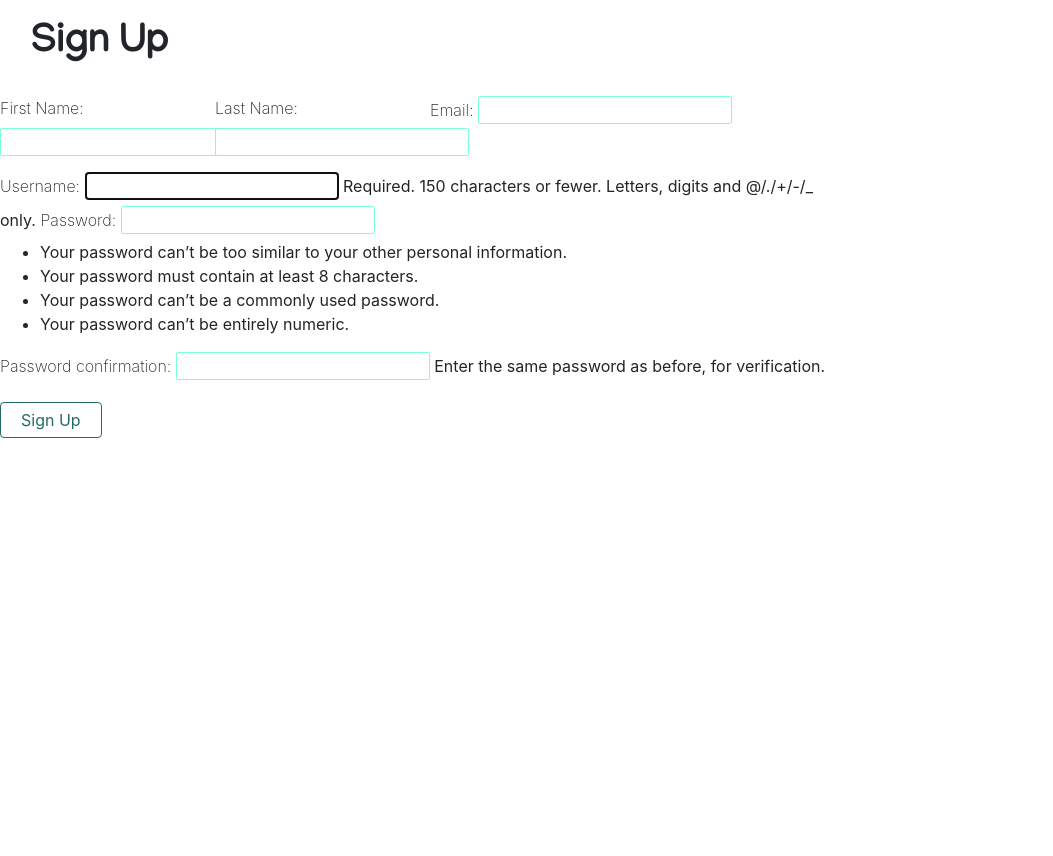
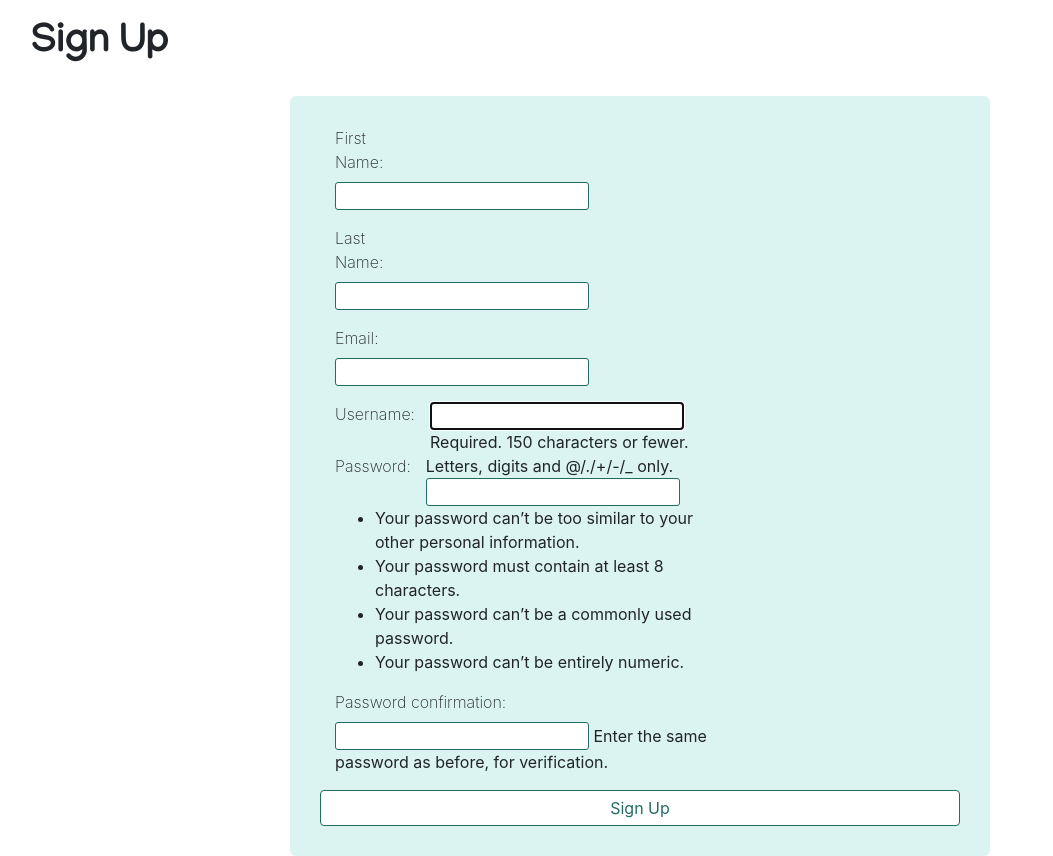
Before and after one commit to emilyc729/mybriefcase, a Django app: page /accounts/signup in a window 1280 px wide. Shown: the part 56-912 px from the top of the page, without its empty margins (0-1053 px from the left). Before the commit the page ends 494 px from the top, so only its background shows below. Run offline with Django 3.2, Linux system fonts and the light colour scheme; some libraries are stand-ins or nearby versions.

Commit message:
style forms

```diff
--- a/main_app/static/css/style.css
+++ b/main_app/static/css/style.css
@@ -48,14 +48,18 @@ main.container-fluid {
     border-radius: 6px;
 }
 
-input {
-    border: 1px solid aquamarine;
-    border-radius: 2px;
+label {
+    font-weight: 200;
+    float: left;
+    margin-right: 15px;
 }
 
-label {
-    font-weight: 200;
+input {
+    border: 1px solid var(--darkerblue);
+    border-radius: 3px;
 }
+
+
 
 
 
@@ -67,12 +71,18 @@ label {
     background-color: white;
 }
 
-.btn-outline-primary {
+.btn-outline-primary, .btn-primary {
     border: 1px solid var(--darkerblue);
-    color: var(--darkerblue)
+    color: var(--darkerblue);
 }
 
 .btn-outline-primary:hover {
+    background-color: var(--firstblue);
+    border: 1px solid aquamarine;
+    color: black;
+}
+
+.btn-primary:hover {
     background-color: var(--firstblue);
     border: 1px solid aquamarine;
     color: black;
--- a/main_app/templates/registration/signup.html
+++ b/main_app/templates/registration/signup.html
@@ -5,9 +5,8 @@
 {% if error_message %}<p class="red-text">{{ error_message }}</p>{% endif %}
 
 
-<form method="post" action="{% url 'signup' %}">
+<form method="post" action="{% url 'signup' %}" class="form-style">
     {% csrf_token %}
-    <div class="form-row">
         <div class="col-md-2 mb-3">
             <label for="first_name">First Name:</label>
             <input type="text" name="first_name" required>
@@ -20,10 +19,9 @@
             <label for="email">Email:</label>
             <input type="email" name="email" required>
         </div>
-    </div>
 
 
-    <div class="form-row">
+
         <div class="col-md-8 mb-3">
             {% for field in form %}
                 {{field.label_tag}}    {{field}}
@@ -31,7 +29,6 @@
                 {{ field.errors }}
             {% endfor %}
         </div>
-    </div>
     <input type="submit" class="btn btn-outline-primary" value="Sign Up">
 </form>
 
```
Also changed, not shown: main_app/templates/home.html (+25 -23 lines).
